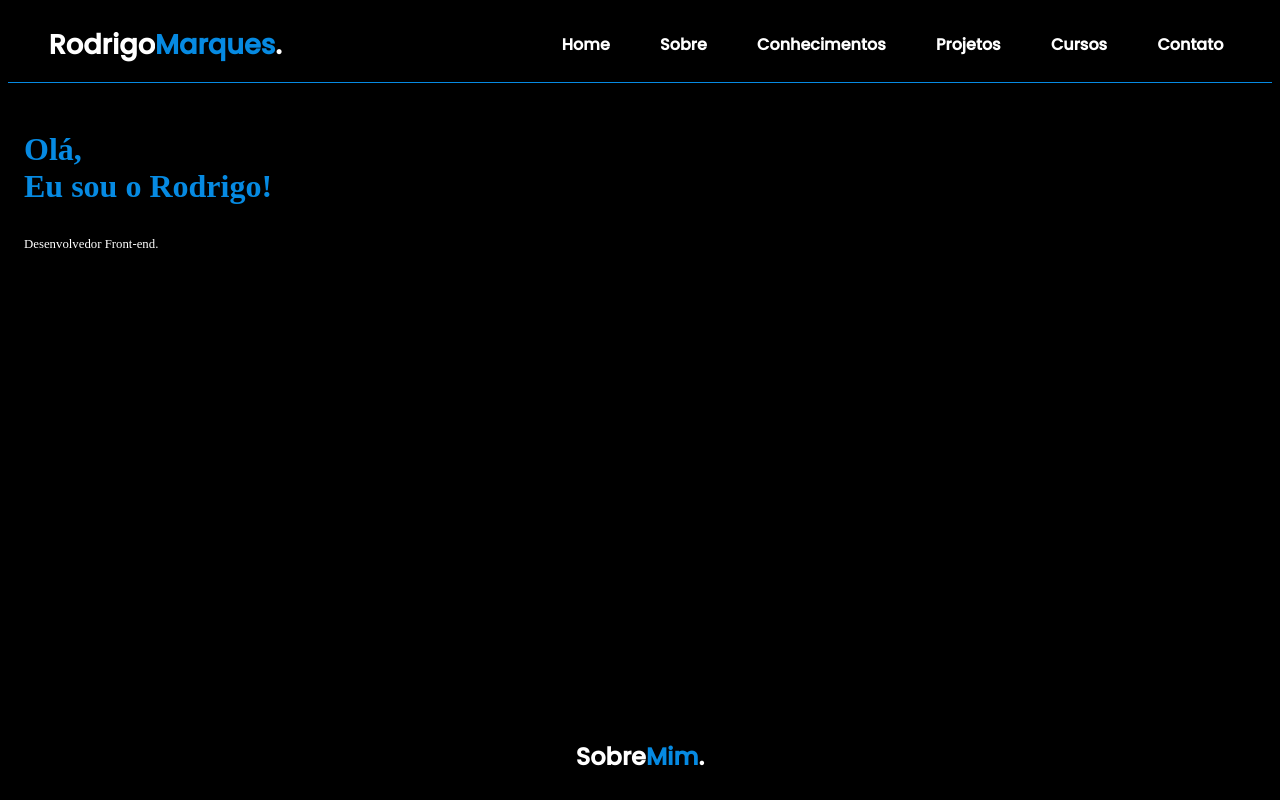
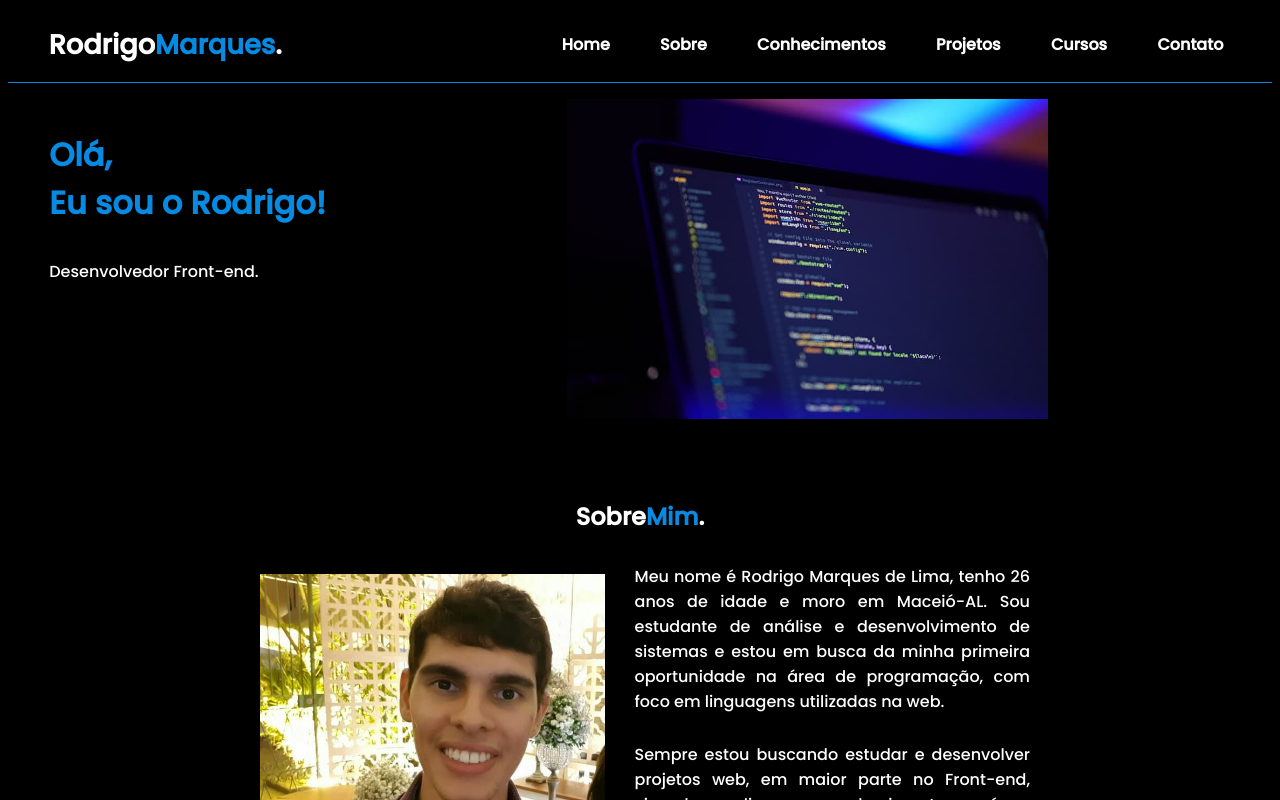
Before and after one commit to RodrigoMarques6/portfolioRodrigoMarques, an Angular app: page / in a window 1280 px wide. Shown: the top 800 px of the page. Built offline with nearby package versions, Linux system fonts and the light colour scheme.

Commit message:
portfolioRodrigoMarques

```diff
--- a/src/app/components/home/home.component.css
+++ b/src/app/components/home/home.component.css
@@ -1,8 +1,11 @@
 .section1 {
+    display: flex;
     color: white;
-    height: 70vh;
+    height: 40vh;
     padding: 1em;
     font-size: 1em;
+    font-family: 'Poppins';
+    margin-left: 2%;
   }
 
   #p1-section1 {
@@ -12,6 +15,10 @@
   }
 
   #p2-section1 {
-    font-size: 0.8em;
+    font-size: 1em;
     color: white;
   }
+
+  .div-home2 {
+    margin-left: 20%;
+  }
--- a/src/app/components/home/home.component.html
+++ b/src/app/components/home/home.component.html
@@ -1,7 +1,14 @@
 <section class="section1">
+  <div class="div-home1">
     <p id="p1-section1">
-      Olá,<br />
+      Olá,<br/>
       Eu sou o Rodrigo!
     </p>
+
     <p id="p2-section1">Desenvolvedor Front-end.</p>
+  </div>
+  <div class="div-home2">
+    <img src="../../../assets/img/code-programmers-img.jpg" alt="Imagem aleatória de códigos na programação" height="100%">
+  </div>
+
   </section>
--- a/src/app/components/menu/menu.component.css
+++ b/src/app/components/menu/menu.component.css
@@ -4,12 +4,6 @@
     box-sizing: border-box;
     font-family: 'Poppins';
   }
-
-  body {
-    background-color: black;
-    font-family: "Open Sans", sans-serif;
-  }
-
 
   #div-menu {
     display: flex;
```
Also changed, not shown: src/assets/img/code-programmers-img.jpg (added).
